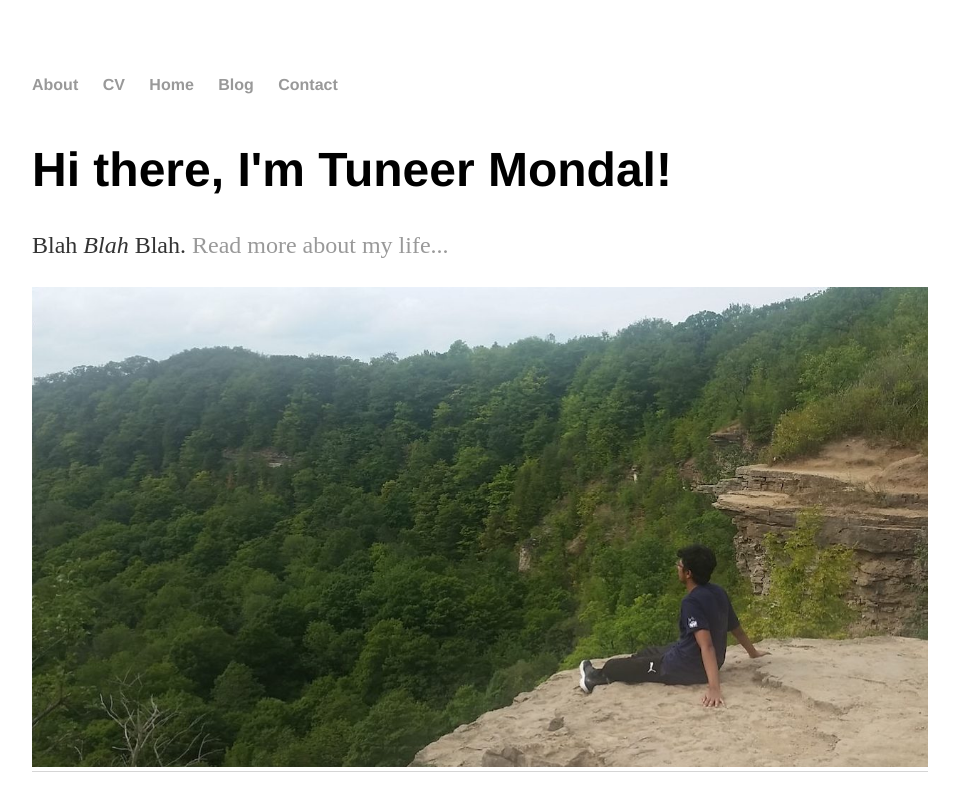
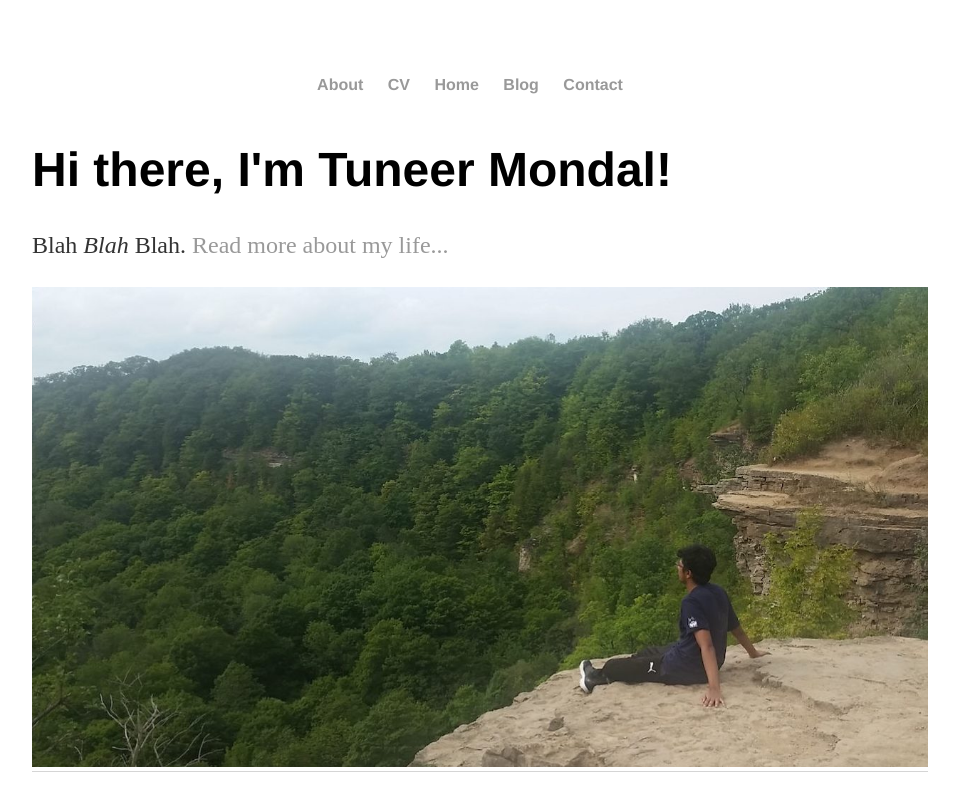
Before and after one commit to t-mondal/t-mondal.github.io, a Jekyll site: the page built from index.html, in a window 1280 px wide. Shown: the top 811 px of the page, without its empty margins (160-1119 px from the left). Built offline with Jekyll 4.4.1, drawn with Linux system fonts in a browser that asks for light colours.

Commit message:
Update main.css

```diff
--- a/css/main.css
+++ b/css/main.css
@@ -2,7 +2,7 @@ body {
     margin: 60px auto;
     width: 70%;
 }
-div#nav{
+nav {
   text-align: center;
 }
 nav ul, footer ul {
```
